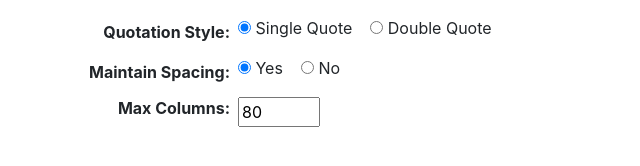
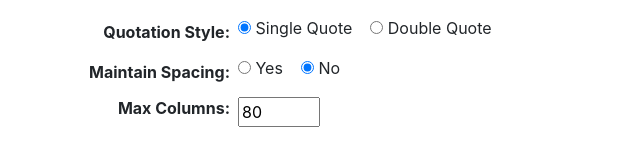
Before and after one commit to clarmond/html2js, a plain HTML site: page index.html in a window 1280 px wide. Shown: the part 516-682 px from the top of the page, 0-640 px from the left. Drawn offline with nearby package versions, Linux system fonts and the light colour scheme.

Commit message:
Made don't maintain spacing the default

```diff
--- a/index.html
+++ b/index.html
@@ -41,12 +41,12 @@
 				</th>
 				<td>
 					<label>
-						<input type="radio" checked name="spacing" value="true">
+						<input type="radio" name="spacing" value="true">
 						Yes
 					</label>
 					&nbsp;&nbsp;
 					<label>
-						<input type="radio" name="spacing" value="false">
+						<input type="radio" checked name="spacing" value="false">
 						No
 					</label>
 				</td>
```
